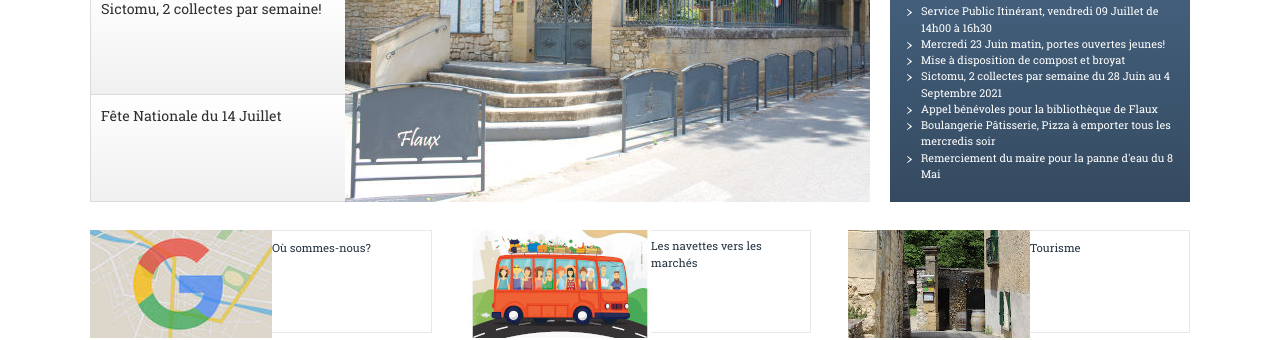
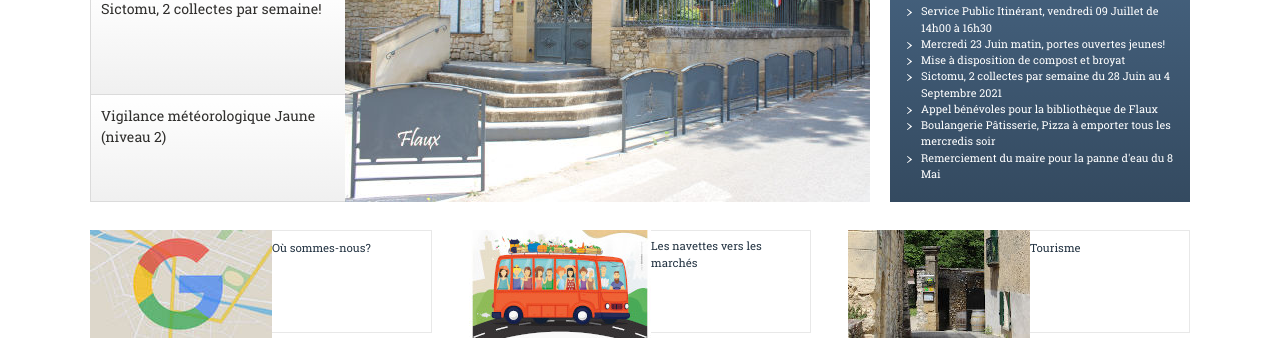
Before and after one commit to Flaux-Village/flaux-village.github.io, a Jekyll site: the page built from index.md, in a window 1280 px wide. Shown: the part 453-793 px from the top of the page. Built offline with Jekyll 4.4.1, drawn with Linux system fonts in a browser that asks for light colours.

Commit message:
Update index.md

```diff
--- a/index.md
+++ b/index.md
@@ -13,10 +13,10 @@ onglets_principaux:
   addresse: /actualites/collectesete.html
   illustration: /assets/flyer/2021 - sictomu-collecte-ete-front.jpg
   description_illustration: Sictomu collectes été.
-- titre: Fête Nationale du 14 Juillet
-  addresse:
-  illustration: /assets/flyer/14Juillet21.jpg
-  description_illustration: 14 Juillet Flaux
+- titre: Vigilance météorologique Jaune (niveau 2)
+  addresse: /actualites/canicule.html
+  illustration: /assets/illustrations/vigilancejaune.jpg
+  description_illustration: vigilance jaune
 articles_en_vedette:
 - titre: Où sommes-nous?
   addresse: https://www.google.com/maps/dir//Mairie,+7+Rue+de+la+Mairie,+30700+Flaux/@44.0126437,4.4763609,13z/data=!4m8!4m7!1m0!1m5!1m1!1s0x12b5b63c3159cc4b:0x9feb3ce2c7fcb932!2m2!1d4.504586!2d44.020724modestes_frontpageactussecondaires.png
```
